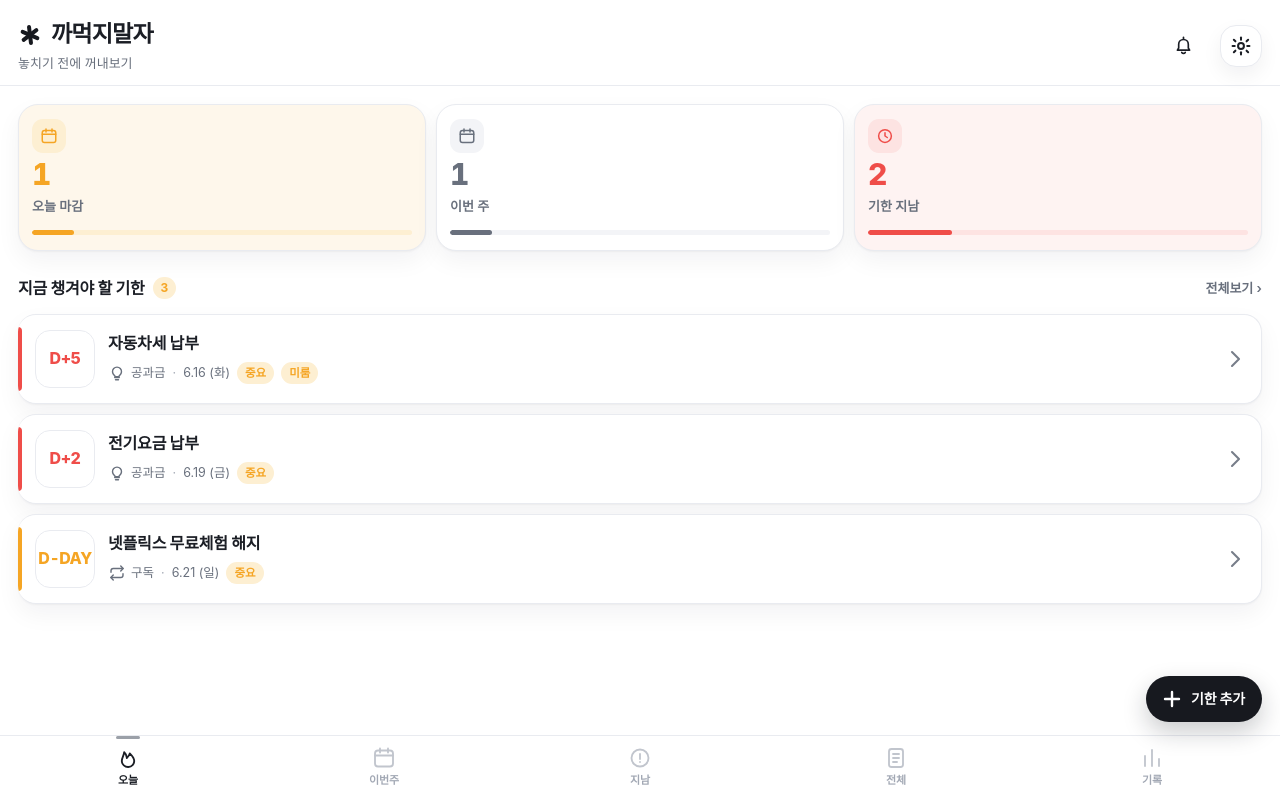
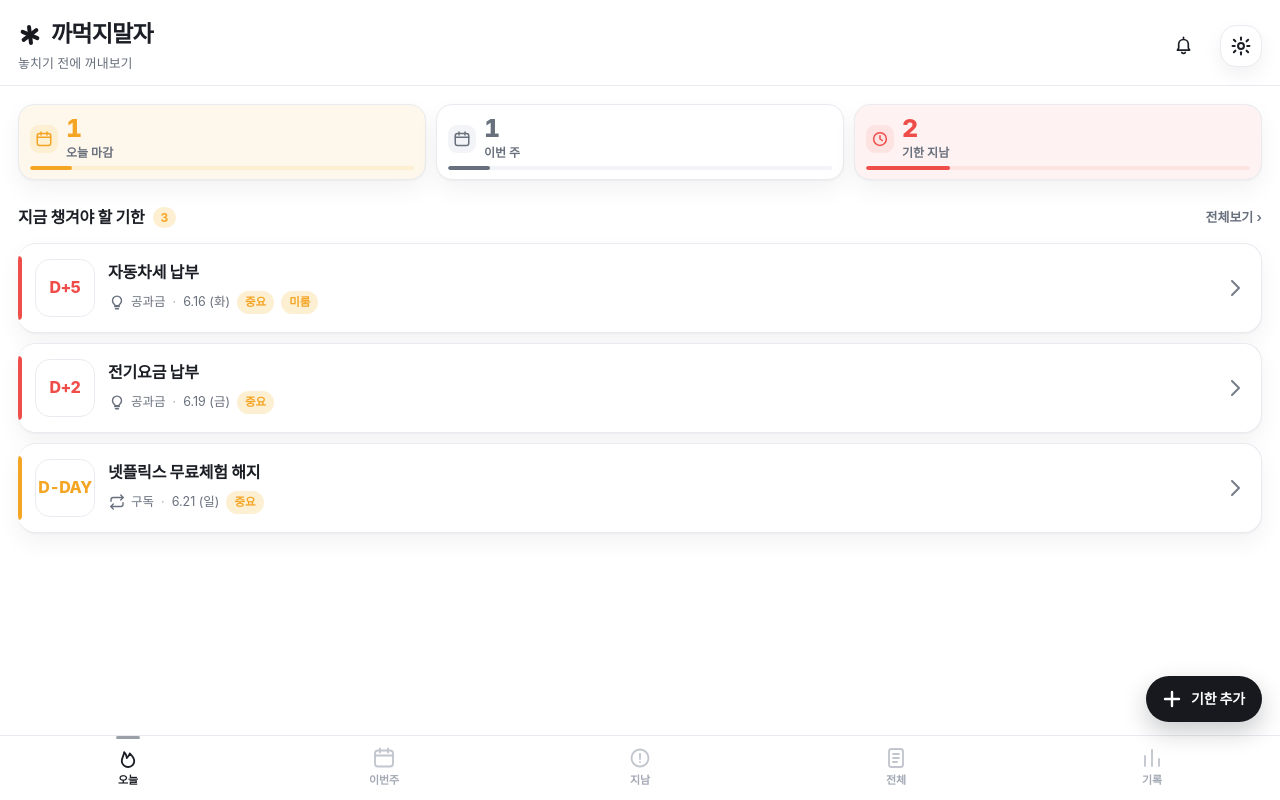
Before and after one commit to jxding-dev/deadline-drawer, a React (Vite) app: page / in a window 1280 px wide. Built offline with nearby package versions, Linux system fonts and the light colour scheme.

Commit message:
Compact home summary cards

```diff
--- a/src/components/SummaryCard.css
+++ b/src/components/SummaryCard.css
@@ -1,32 +1,36 @@
 .summary-card {
-  display: flex;
-  flex-direction: column;
-  align-items: flex-start;
-  gap: 6px;
+  display: grid;
+  grid-template-columns: 28px 1fr;
+  grid-template-rows: auto auto 4px;
+  align-items: center;
+  column-gap: 8px;
+  row-gap: 3px;
   min-width: 0;
-  min-height: 116px;
-  padding: 14px 13px 15px;
+  min-height: 74px;
+  padding: 10px 11px;
   border: 1px solid var(--border);
-  border-radius: 20px;
+  border-radius: 16px;
   box-shadow: var(--shadow-card);
   /* 톤별 옅은 배경 */
   background: var(--card-bg, var(--surface-2));
 }
 
 .summary-card__icon {
+  grid-row: 1 / span 2;
   display: flex;
   align-items: center;
   justify-content: center;
-  width: 34px;
-  height: 34px;
-  border-radius: 11px;
-  margin-bottom: auto;
+  width: 28px;
+  height: 28px;
+  border-radius: 9px;
   color: var(--tone-color, var(--text-dim));
   background: var(--tone-soft, var(--surface-3));
 }
 
 .summary-card__count {
-  font-size: 30px;
+  grid-column: 2;
+  grid-row: 1;
+  font-size: 25px;
   font-weight: 800;
   line-height: 1.05;
   letter-spacing: -0.02em;
@@ -35,16 +39,19 @@
 }
 
 .summary-card__label {
-  font-size: 13px;
+  grid-column: 2;
+  grid-row: 2;
+  font-size: 12px;
   font-weight: 600;
   color: var(--text-dim);
   white-space: nowrap;
 }
 
 .summary-card__bar {
+  grid-column: 1 / -1;
   width: 100%;
-  height: 5px;
-  margin-top: 8px;
+  height: 4px;
+  margin-top: 3px;
   border-radius: var(--radius-pill);
   background: var(--tone-soft, var(--surface-3));
   overflow: hidden;
```
